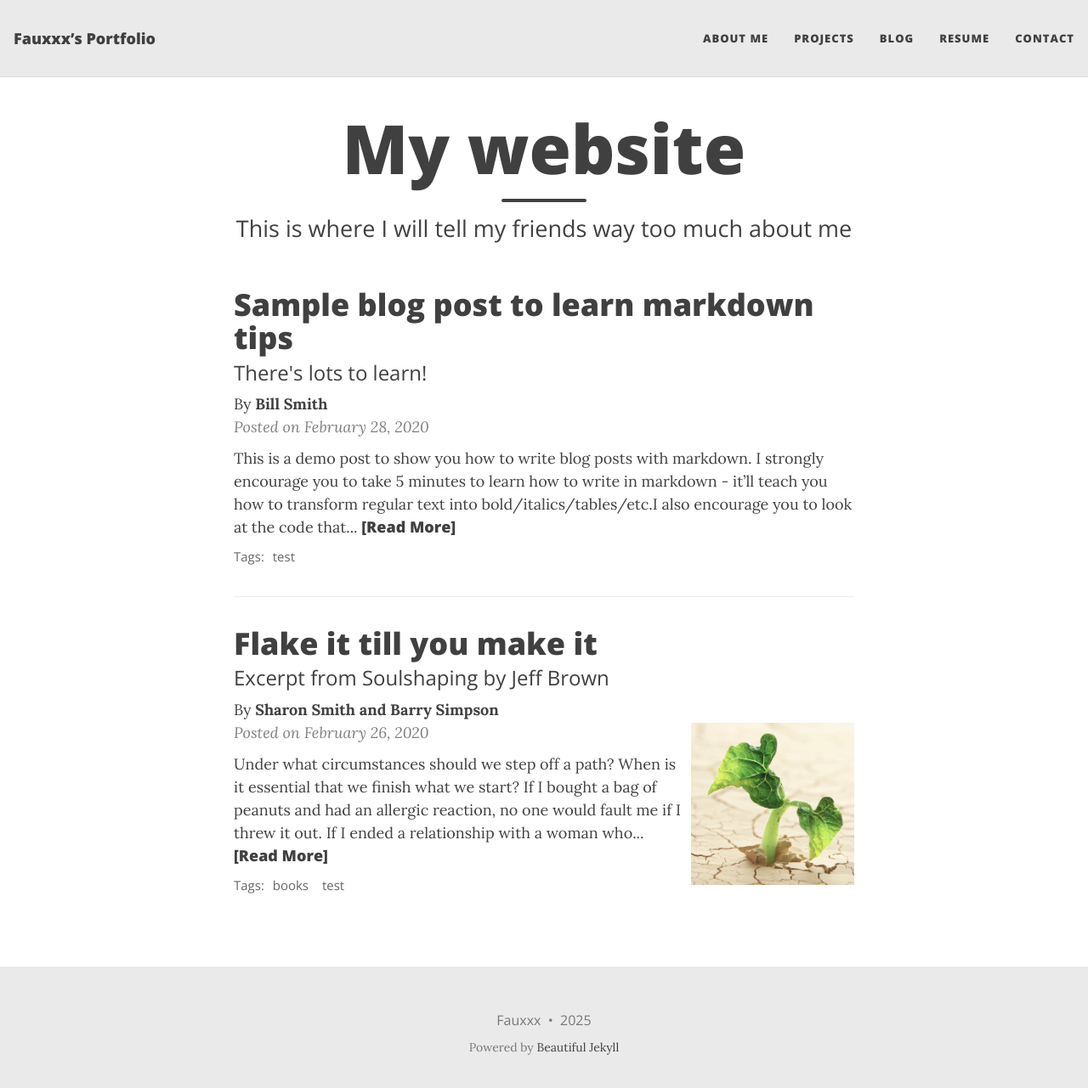
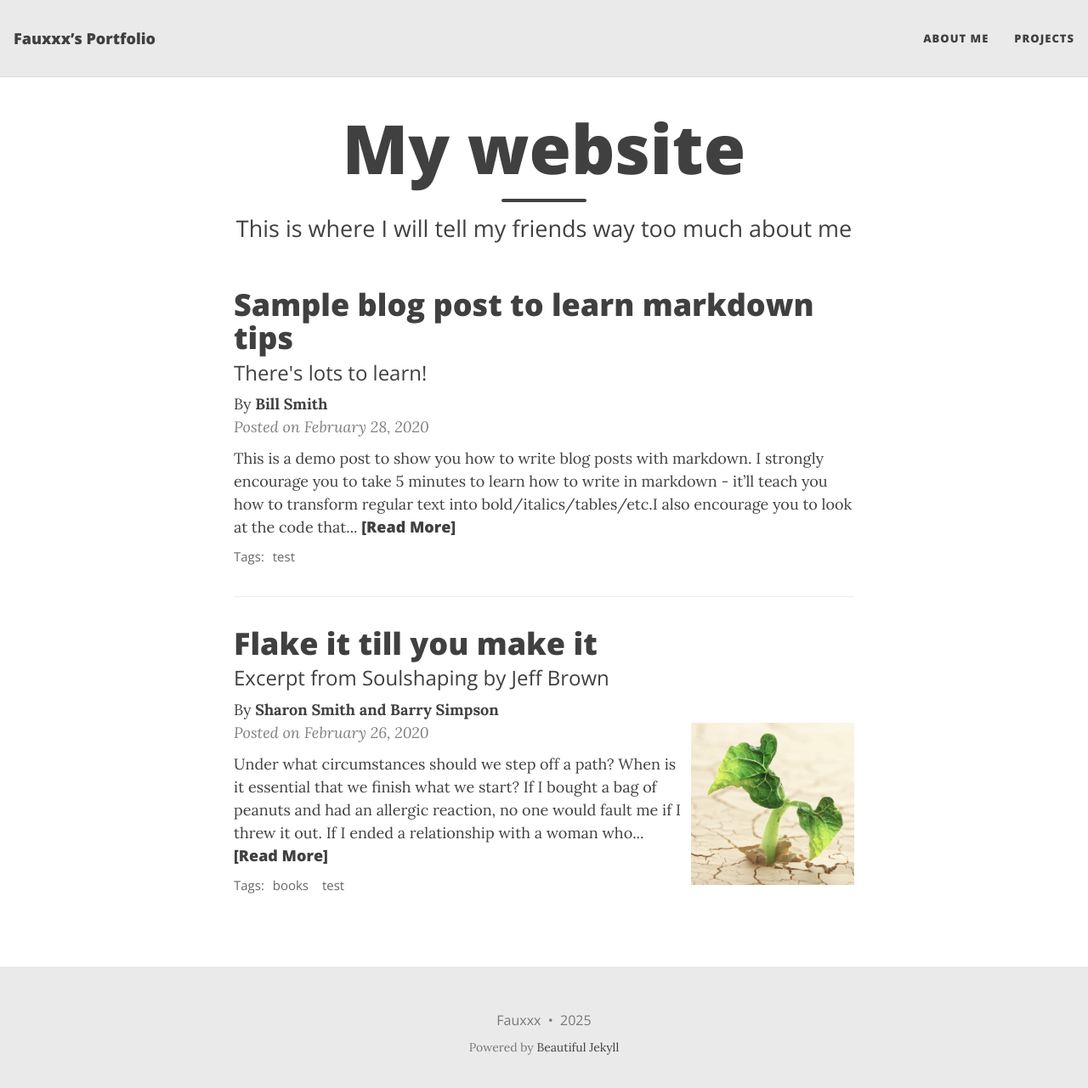
Before and after one commit to ven0m-hue/vnayak.github.io, a Jekyll site: the page built from index.html, in a window 1280 px wide and 1294 px high. Shown: the top 1281 px of the window at 85% size. Built offline with Jekyll 4.4.1, drawn with Linux system fonts in a browser that asks for light colours.

Commit message:
Update _config.yml

```diff
--- a/_config.yml
+++ b/_config.yml
@@ -10,9 +10,6 @@ email: your-email@example.com
 navbar-links:
   About Me: "/aboutme/"
   Projects: "/projects/"
-  Blog: "/blog/"
-  Resume: "/resume/"
-  Contact: "/contact/"
 
 # Footer text
 footer: "© 2025 Fauxxx"
```
